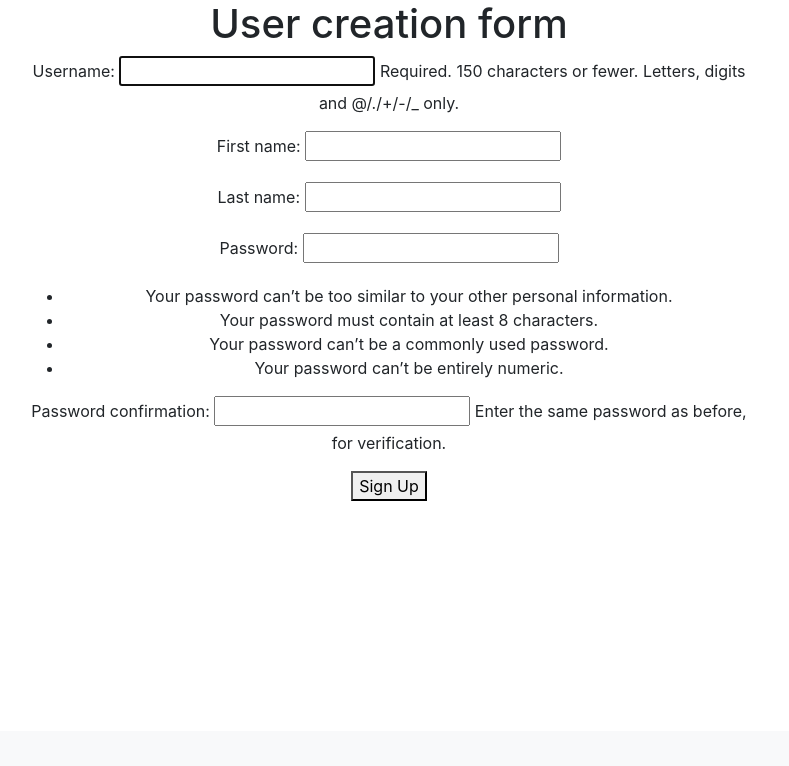
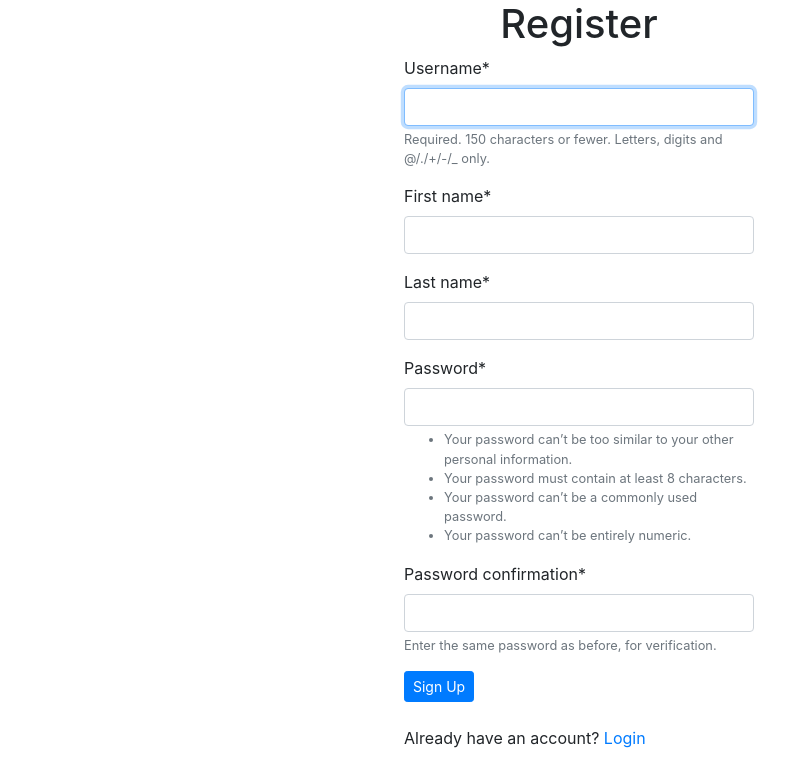
Before and after one commit to siddharthisaiah/spritle, a Django app: page /signup/ in a window 1280 px wide. Shown: the part 69-835 px from the top of the page, without its empty margins (61-850 px from the left). Before the commit the page ends 570 px from the top, so only its background shows below. Run offline with Django 3.2, Linux system fonts and the light colour scheme; some libraries are stand-ins or nearby versions.

Commit message:
signup page with crispy forms

```diff
--- a/spritle/postcard/templates/postcard/signup.html
+++ b/spritle/postcard/templates/postcard/signup.html
@@ -2,17 +2,21 @@
 
 
 {% block content %}
+{% load crispy_forms_tags %}
 
 <div class="container">
-    <div class="row text-center">
-	<div class="col-md-8">
-            <h1>User creation form</h1>
+    <div class="row">
+	<div class="col-md-4 ml-auto mr-auto">
+            <h1 class="text-center">Register</h1>
 
             <form action="{% url 'signup' %}" method="POST">
 		{% csrf_token %}
-		{{ form.as_p }}
-                <button type="submit">Sign Up</button>
+		{{ form|crispy }}
+                <button type="submit" class="btn btn-primary btn-sm">Sign Up</button>
             </form>
+
+            <br/>
+            <p>Already have an account? <a href="{% url 'login' %}">Login</a></p>
 	</div>
     </div>
 </div>
```
